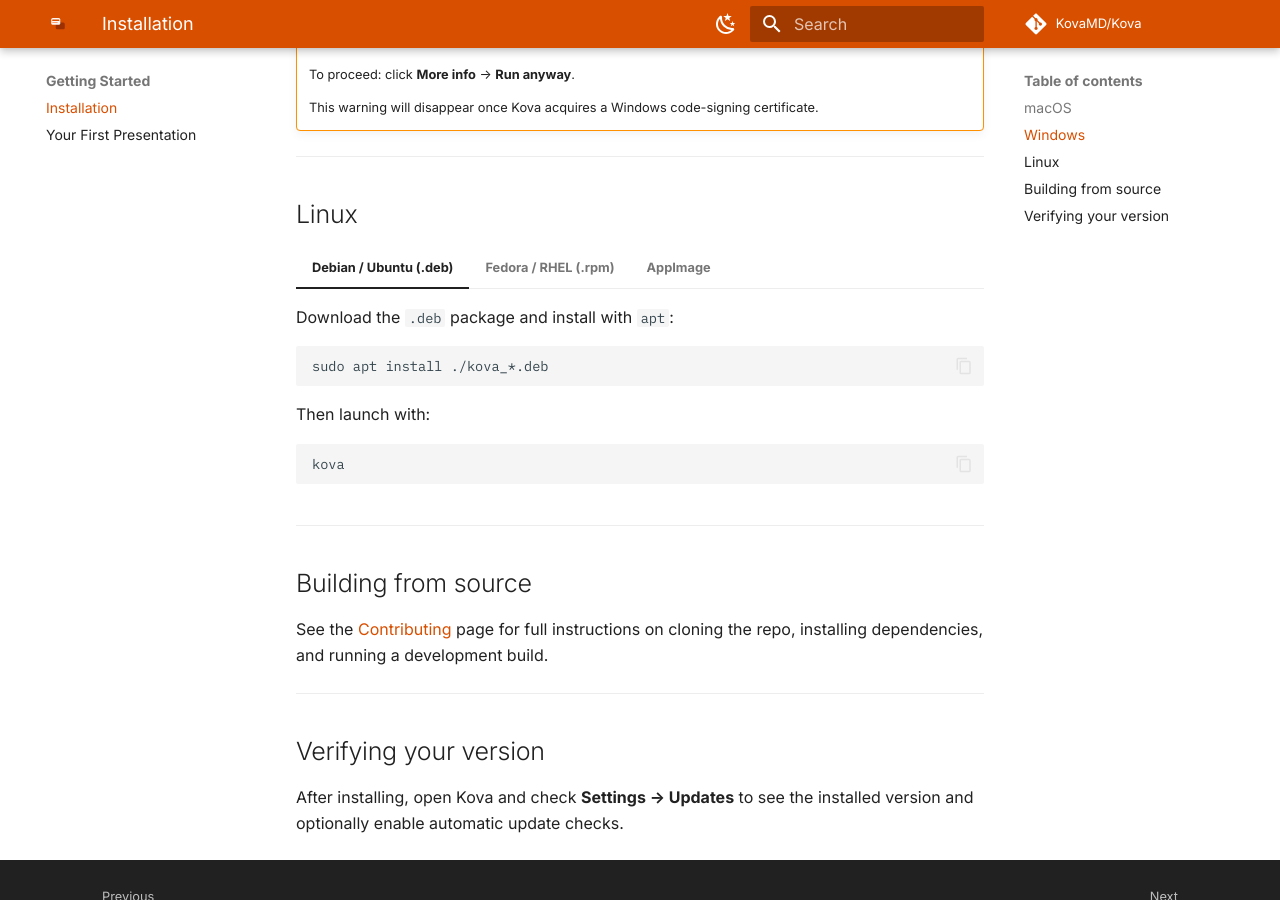
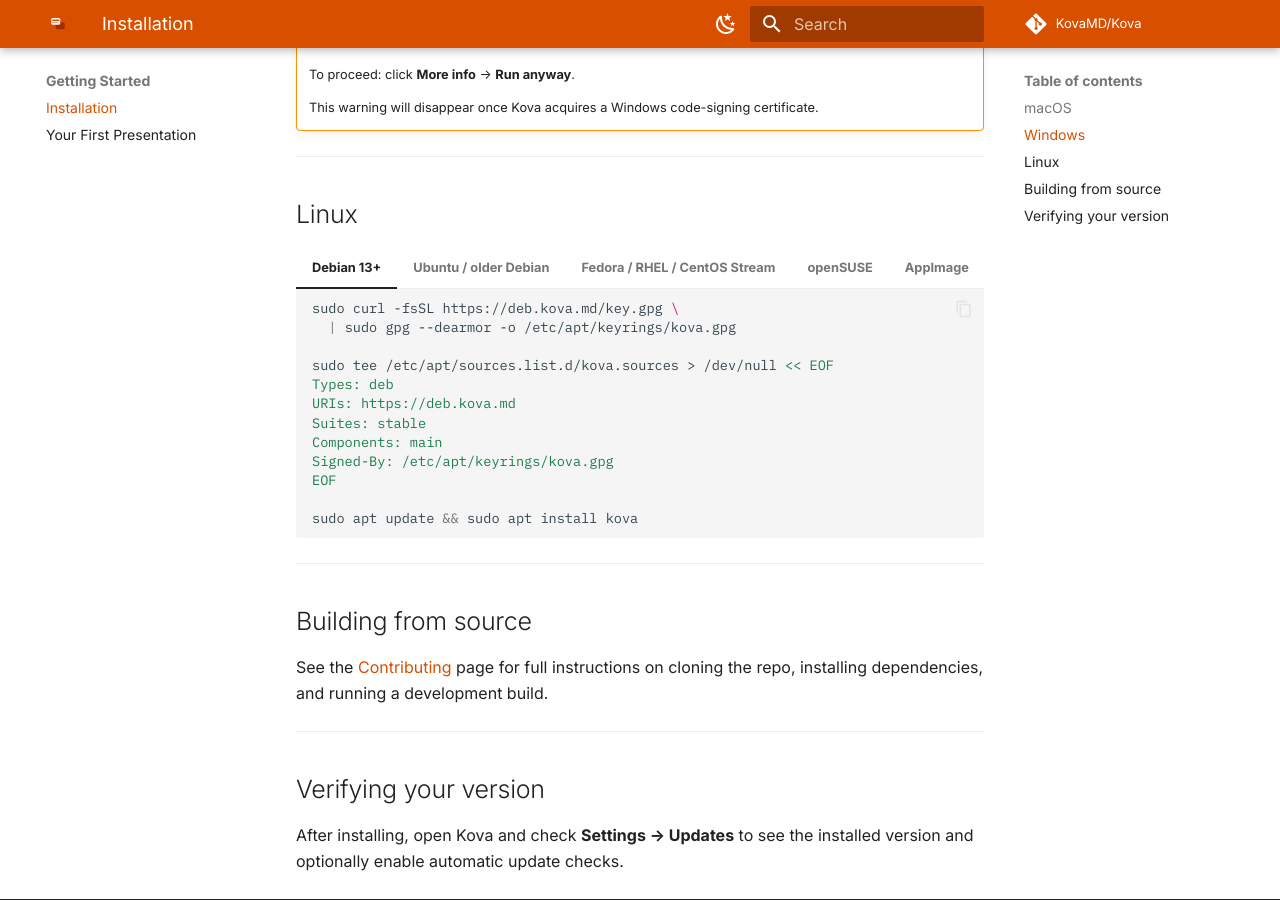
Before and after one commit to KovaMD/Web, an MkDocs documentation site: the page built from docs/docs/installation.md, in a window 1280 px wide and 900 px high, scrolled down 1097 px. Built offline with MkDocs 1.6.1 and Material for MkDocs 9.7.7, drawn with Linux system fonts in a browser that asks for light colours; comment, search, counter and statistics services are not loaded.

Commit message:
Update Linux install docs to use package repositories
Replace direct .deb/.rpm file install with proper repo-based instructions for
Debian 13+ (DEB822), Ubuntu/older Debian, Fedora/RHEL/CentOS Stream, and openSUSE.

Co-Authored-By: Claude Sonnet 4.6 <noreply@anthropic.com>

````diff
--- a/docs/docs/installation.md
+++ b/docs/docs/installation.md
@@ -43,32 +43,49 @@ Kova is a native desktop application for macOS, Windows, and Linux. Download the
 
 ## Linux
 
-=== "Debian / Ubuntu (.deb)"
-
-    Download the `.deb` package and install with `apt`:
+=== "Debian 13+"
 
     ```bash
-    sudo apt install ./kova_*.deb
+    sudo curl -fsSL https://deb.kova.md/key.gpg \
+      | sudo gpg --dearmor -o /etc/apt/keyrings/kova.gpg
+
+    sudo tee /etc/apt/sources.list.d/kova.sources > /dev/null << EOF
+    Types: deb
+    URIs: https://deb.kova.md
+    Suites: stable
+    Components: main
+    Signed-By: /etc/apt/keyrings/kova.gpg
+    EOF
+
+    sudo apt update && sudo apt install kova
     ```
 
-    Then launch with:
+=== "Ubuntu / older Debian"
 
     ```bash
-    kova
+    sudo curl -fsSL https://deb.kova.md/key.gpg \
+      | sudo gpg --dearmor -o /etc/apt/keyrings/kova.gpg
+
+    echo "deb [signed-by=/etc/apt/keyrings/kova.gpg] https://deb.kova.md stable main" \
+      | sudo tee /etc/apt/sources.list.d/kova.list
+
+    sudo apt update && sudo apt install kova
     ```
 
-=== "Fedora / RHEL (.rpm)"
-
-    Download the `.rpm` package and install with `dnf`:
+=== "Fedora / RHEL / CentOS Stream"
 
     ```bash
-    sudo dnf install ./kova-*.rpm
+    sudo rpm --import https://rpm.kova.md/key.gpg
+    sudo curl -o /etc/yum.repos.d/kova.repo https://rpm.kova.md/kova.repo
+    sudo dnf install kova
     ```
 
-    Then launch with:
+=== "openSUSE"
 
     ```bash
-    kova
+    sudo rpm --import https://rpm.kova.md/key.gpg
+    sudo curl -o /etc/zypp/repos.d/kova.repo https://rpm.kova.md/kova.repo
+    sudo zypper refresh && sudo zypper install kova
     ```
 
 === "AppImage"
````
